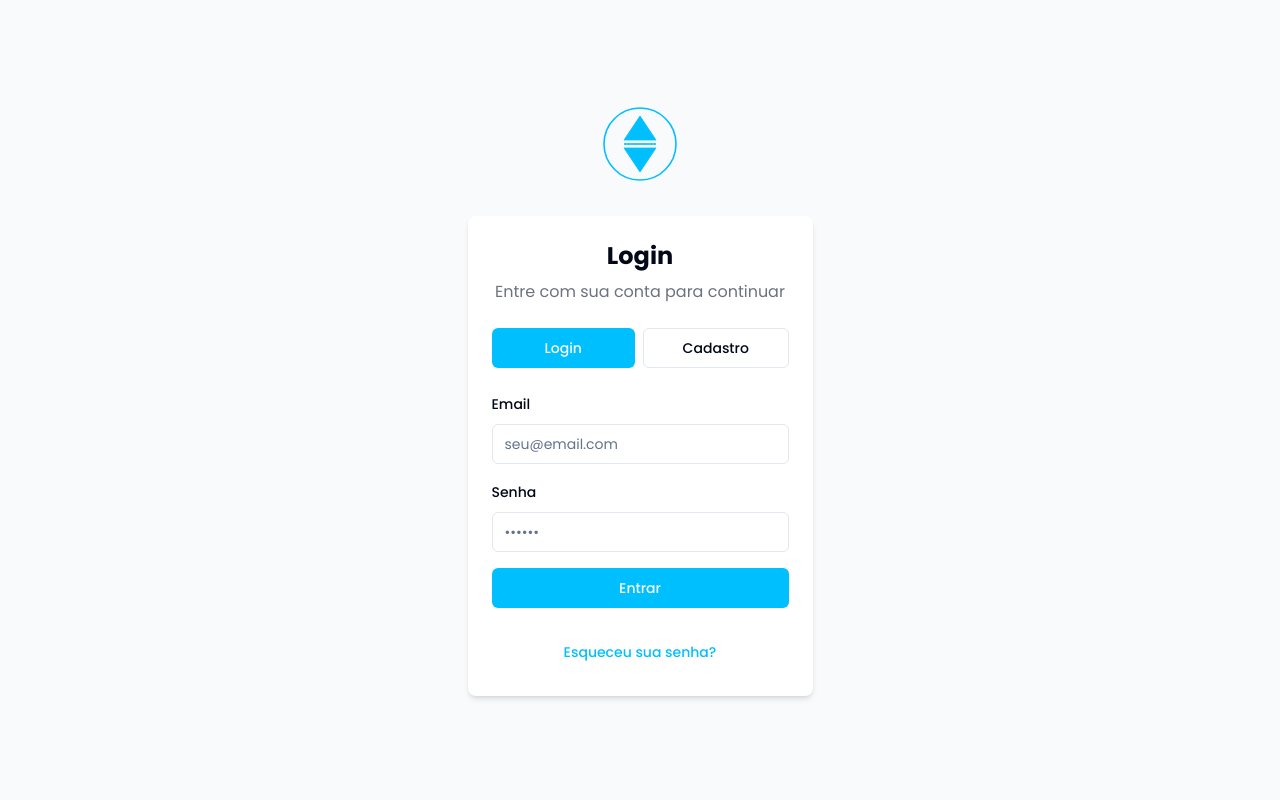
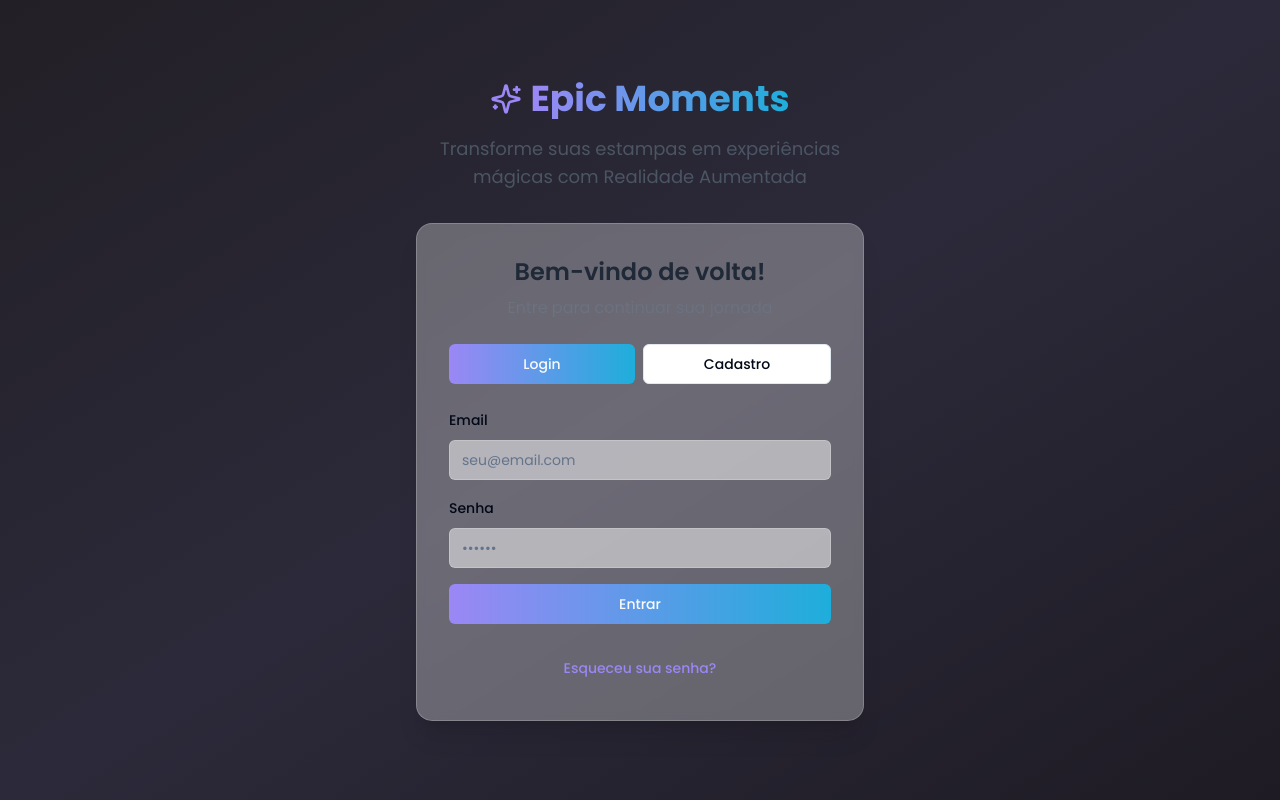
Before and after one commit to tgabriel324/epic-moments-02, a React (Vite) app: page /login in a window 1280 px wide. Built offline with nearby package versions, Linux system fonts and the light colour scheme.

Commit message:
Add futuristic design elements
Updated the UI to convey a sophisticated and vibrant aesthetic. Incorporated the name "Epic Moments" and added an engaging description to enhance the overall appeal.
[skip gpt_engineer]

```diff
--- a/src/components/auth/LoginForm.tsx
+++ b/src/components/auth/LoginForm.tsx
@@ -8,6 +8,7 @@ import { useState } from "react";
 import { supabase } from "@/integrations/supabase/client";
 import { useNavigate } from "react-router-dom";
 import { toast } from "sonner";
+import { Sparkles } from "lucide-react";
 
 const formSchema = z.object({
   email: z.string().email("Email inválido"),
@@ -65,13 +66,28 @@ export const LoginForm = () => {
   };
 
   return (
-    <div className="w-full max-w-md space-y-6 p-6 bg-white rounded-lg shadow-md">
+    <div className="w-full max-w-md space-y-8">
+      <div className="text-center space-y-4">
+        <div className="flex items-center justify-center space-x-2">
+          <Sparkles className="w-8 h-8 text-[#9b87f5]" />
+          <h1 className="text-4xl font-bold bg-clip-text text-transparent bg-gradient-to-r from-[#9b87f5] to-[#1EAEDB]">
+            Epic Moments
+          </h1>
+        </div>
+        <p className="text-lg text-gray-600">
+          Transforme suas estampas em experiências mágicas com Realidade Aumentada
+        </p>
+      </div>
+
+      <div className="backdrop-blur-sm bg-white/30 p-8 rounded-2xl shadow-xl border border-white/20 space-y-6">
         <div className="space-y-2 text-center">
-        <h1 className="text-2xl font-bold">{isLogin ? "Login" : "Cadastro"}</h1>
+          <h2 className="text-2xl font-semibold text-gray-800">
+            {isLogin ? "Bem-vindo de volta!" : "Crie sua conta"}
+          </h2>
           <p className="text-gray-500">
             {isLogin
-            ? "Entre com sua conta para continuar"
-            : "Crie sua conta para começar"}
+              ? "Entre para continuar sua jornada"
+              : "Comece a criar momentos épicos"}
           </p>
         </div>
 
@@ -79,7 +95,7 @@ export const LoginForm = () => {
           <Button
             type="button"
             variant={isLogin ? "default" : "outline"}
-          className={`flex-1 ${isLogin ? 'bg-[#00BFFF] hover:bg-[#00BFFF]/90' : ''}`}
+            className={`flex-1 ${isLogin ? 'bg-gradient-to-r from-[#9b87f5] to-[#1EAEDB] hover:opacity-90 transition-opacity duration-200' : ''}`}
             onClick={() => setIsLogin(true)}
           >
             Login
@@ -87,7 +103,7 @@ export const LoginForm = () => {
           <Button
             type="button"
             variant={!isLogin ? "default" : "outline"}
-          className={`flex-1 ${!isLogin ? 'bg-[#00BFFF] hover:bg-[#00BFFF]/90' : ''}`}
+            className={`flex-1 ${!isLogin ? 'bg-gradient-to-r from-[#9b87f5] to-[#1EAEDB] hover:opacity-90 transition-opacity duration-200' : ''}`}
             onClick={() => setIsLogin(false)}
           >
             Cadastro
@@ -103,7 +119,11 @@ export const LoginForm = () => {
                 <FormItem>
                   <FormLabel>Email</FormLabel>
                   <FormControl>
-                  <Input placeholder="seu@email.com" {...field} />
+                    <Input
+                      placeholder="seu@email.com"
+                      {...field}
+                      className="bg-white/50 border-white/20 focus:border-[#9b87f5]"
+                    />
                   </FormControl>
                   <FormMessage />
                 </FormItem>
@@ -117,7 +137,12 @@ export const LoginForm = () => {
                 <FormItem>
                   <FormLabel>Senha</FormLabel>
                   <FormControl>
-                  <Input type="password" placeholder="••••••" {...field} />
+                    <Input
+                      type="password"
+                      placeholder="••••••"
+                      {...field}
+                      className="bg-white/50 border-white/20 focus:border-[#9b87f5]"
+                    />
                   </FormControl>
                   <FormMessage />
                 </FormItem>
@@ -126,7 +151,7 @@ export const LoginForm = () => {
 
             <Button
               type="submit"
-            className="w-full bg-[#00BFFF] hover:bg-[#00BFFF]/90"
+              className="w-full bg-gradient-to-r from-[#9b87f5] to-[#1EAEDB] hover:opacity-90 transition-opacity duration-200"
               disabled={isLoading}
             >
               {isLoading
@@ -137,10 +162,11 @@ export const LoginForm = () => {
         </Form>
 
         <div className="text-center">
-        <Button variant="link" className="text-sm text-[#00BFFF]">
+          <Button variant="link" className="text-sm text-[#9b87f5] hover:text-[#1EAEDB] transition-colors duration-200">
             Esqueceu sua senha?
           </Button>
         </div>
       </div>
+    </div>
   );
 };
--- a/src/pages/Login.tsx
+++ b/src/pages/Login.tsx
@@ -1,13 +1,9 @@
 import { LoginForm } from "@/components/auth/LoginForm";
-import { Logo } from "@/components/Logo";
 
 const Login = () => {
   return (
-    <div className="min-h-screen flex flex-col items-center justify-center bg-gray-50 py-12 px-4 sm:px-6 lg:px-8">
-      <div className="flex flex-col items-center space-y-8">
-        <Logo className="w-20 h-20" />
-        <LoginForm />
-      </div>
+    <div className="min-h-screen flex flex-col items-center justify-center bg-gradient-to-br from-[#221F26] via-[#2C2A3A] to-[#1E1B24] py-12 px-4 sm:px-6 lg:px-8">
+      <LoginForm />
     </div>
   );
 };
```
Lines whose indentation alone changed are shown as unchanged.
